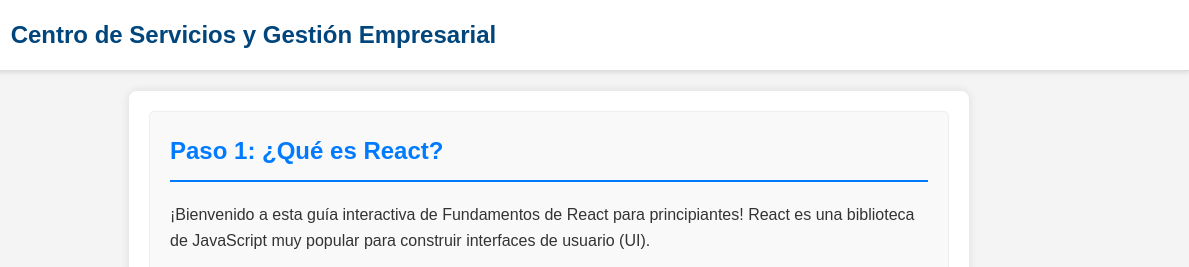
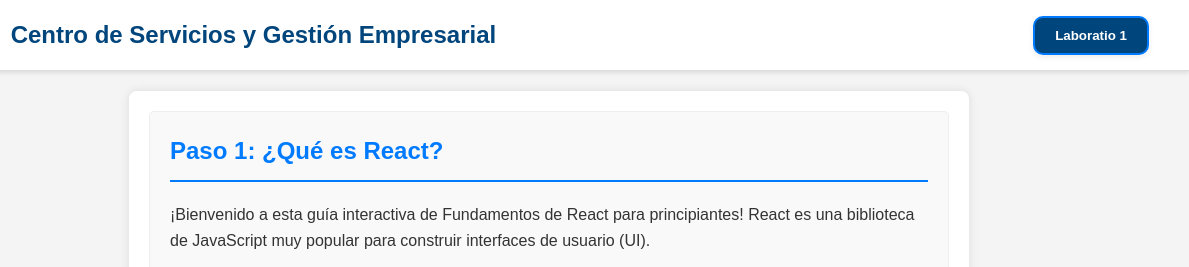
Before and after one commit to ImgDevelo99/guiareact, a plain HTML site: page index.html in a window 1280 px wide. Shown: the top 267 px of the page, 91-1280 px from the left. Drawn offline with Linux system fonts and the light colour scheme.

Commit message:
laboratorio

```diff
--- a/index.html
+++ b/index.html
@@ -20,6 +20,7 @@
             display: flex;
             align-items: center;
             box-shadow: 0 2px 4px rgba(0, 0, 0, 0.1);
+
         }
 
         .app-header img {
@@ -156,6 +157,25 @@
             background-color: #cccccc;
             cursor: not-allowed;
         }
+
+        .selected-lab-btn {
+    background-color: #00457C;
+    color: #fff;
+    border: 2px solid #007bff;
+    padding: 10px 20px;
+    border-radius: 10px;
+    font-weight: bold;
+    box-shadow: 0 2px 6px rgba(0,0,0,0.08);
+    margin-left: auto; /* Esto lo empuja a la derecha */
+    margin-right: 20px; /* Espacio a la derecha */
+}
+.selected-lab-btn:hover {
+    background-color: #007bff;
+    color: #fff;
+    border: 2px solid #00457C;
+    outline: 2px solid #007bff;
+}
+
     </style>
 </head>
 <body>
@@ -163,7 +183,10 @@
     <header class="app-header">
         <img src="https://i.postimg.cc/mZzx20gW/Logosimbolo-SENA-PRINCIPAL.png" alt="Logo SENA">
         <span>Centro de Servicios y Gestión Empresarial</span>
+        <!--crear boton de navegacion-->
+    <button class="selected-lab-btn" onclick="window.location.href='Laboratorio_1.html'">Laboratio 1</button>
     </header>
+
 
     <main id="guide-container">
 
```
